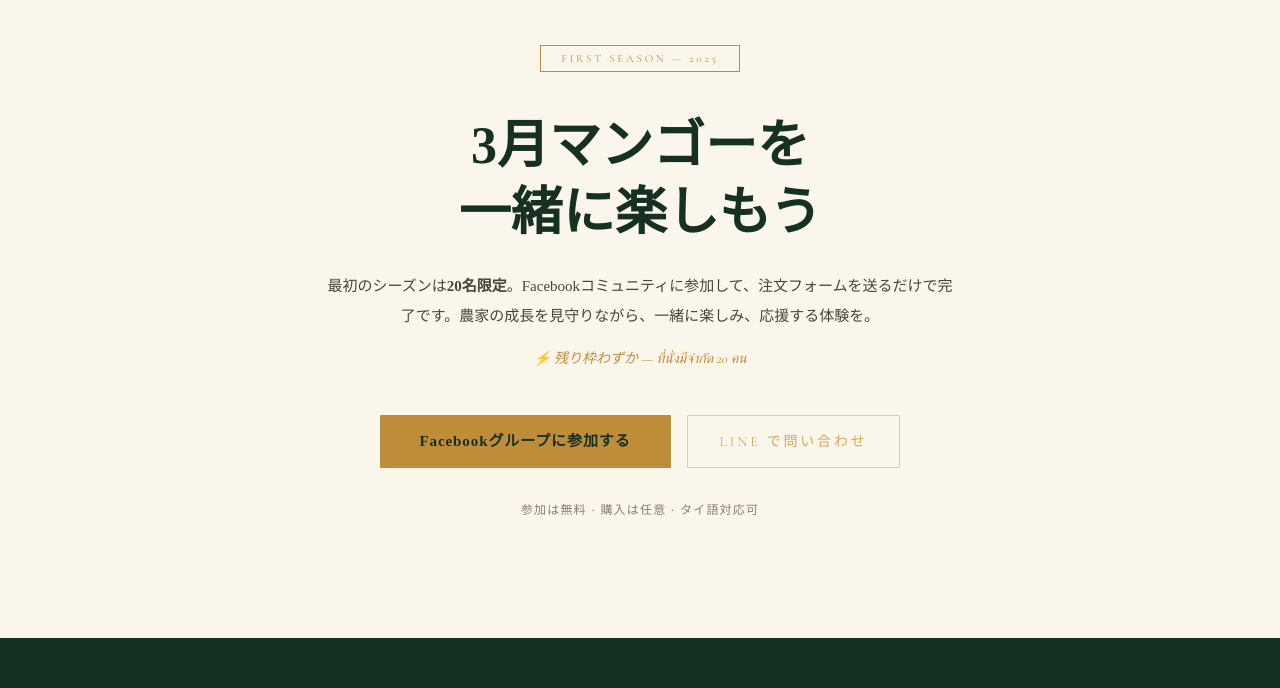
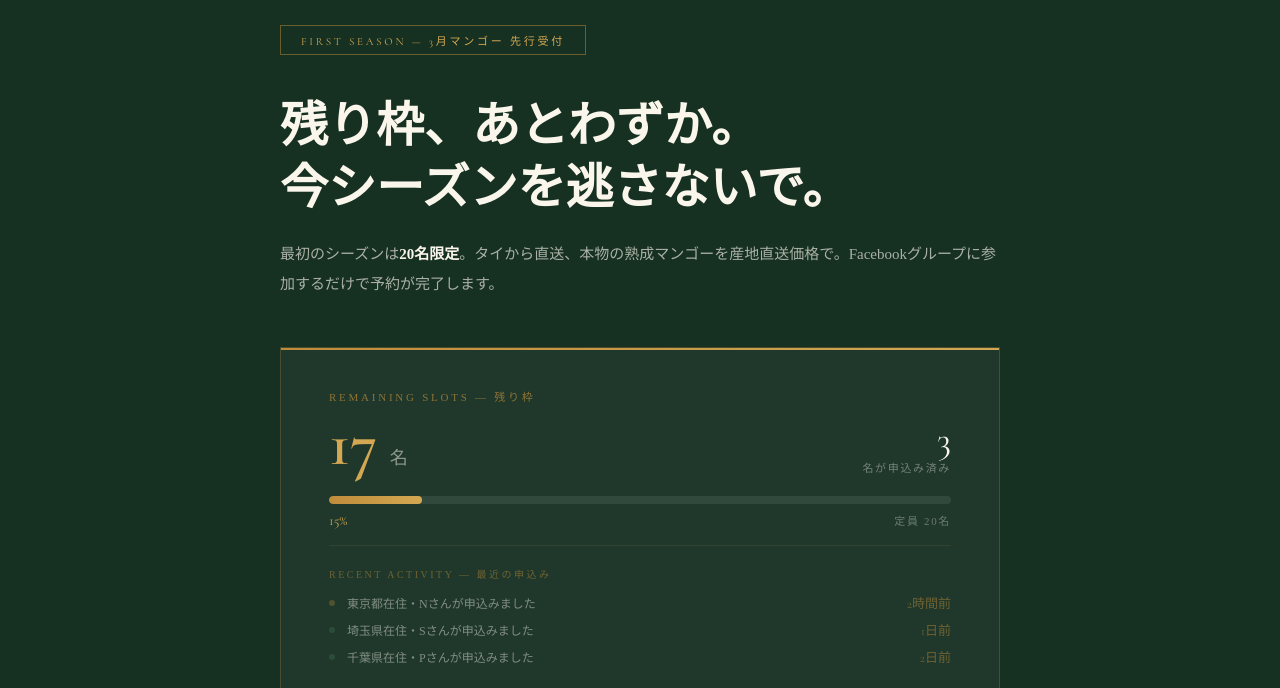
Before and after one commit to hirokazuse/suan-khrob-khrua, a plain HTML site: page index.html in a window 1280 px wide. Shown: the part 5990-6678 px from the top of the page. Drawn offline with nearby package versions, Linux system fonts and the light colour scheme.

Commit message:
Add files via upload

```diff
--- a/index.html
+++ b/index.html
@@ -187,14 +187,51 @@ nav.scrolled { background:rgba(22,48,34,0.96); backdrop-filter:blur(8px); paddin
 }
 
 /* JOIN */
-.join-section { background:var(--cream); padding:120px 40px; text-align:center; }
-.join-inner { max-width:640px; margin:0 auto; }
-.join-badge { display:inline-block; border:1px solid var(--gold); color:var(--gold); font-size:11px; letter-spacing:0.25em; padding:6px 20px; text-transform:uppercase; margin-bottom:40px; font-family:'Cormorant Garamond',serif; }
-.join-title { font-family:'Noto Serif JP',serif; font-size:clamp(32px,5vw,52px); font-weight:700; color:var(--green-ink); line-height:1.3; margin-bottom:24px; }
-.join-sub { font-size:15px; line-height:2; color:var(--text-mid); margin-bottom:16px; }
-.join-limit { font-family:'Cormorant Garamond',serif; font-style:italic; font-size:14px; color:var(--gold); margin-bottom:48px; }
-.join-actions { display:flex; gap:16px; justify-content:center; flex-wrap:wrap; margin-bottom:32px; }
-.join-note { font-size:12px; color:var(--text-faint); letter-spacing:0.1em; }
+.join-section { background:var(--green-ink); padding:100px 40px; }
+.join-inner { max-width:720px; margin:0 auto; }
+.join-badge { display:inline-block; border:1px solid rgba(191,140,58,0.5); color:var(--gold-light); font-size:11px; letter-spacing:0.25em; padding:6px 20px; text-transform:uppercase; margin-bottom:40px; font-family:'Cormorant Garamond',serif; }
+.join-title { font-family:'Noto Serif JP',serif; font-size:clamp(28px,4vw,48px); font-weight:700; color:var(--cream); line-height:1.3; margin-bottom:20px; }
+.join-sub { font-size:15px; line-height:2; color:rgba(251,246,236,0.65); margin-bottom:48px; }
+
+/* クラファン風 募集状況ボックス */
+.募集box { background:rgba(255,255,255,0.04); border:1px solid rgba(191,140,58,0.25); padding:40px 48px; margin-bottom:40px; position:relative; overflow:hidden; }
+.募集box::before { content:''; position:absolute; top:0; left:0; right:0; height:2px; background:linear-gradient(90deg, var(--gold), var(--gold-light)); }
+.募集-header { display:flex; justify-content:space-between; align-items:flex-end; margin-bottom:20px; }
+.募集-main { text-align:left; }
+.募集-label { font-size:11px; letter-spacing:0.25em; color:rgba(191,140,58,0.7); text-transform:uppercase; display:block; margin-bottom:8px; }
+.募集-count { font-family:'Cormorant Garamond',serif; font-size:64px; font-weight:600; color:var(--gold-light); line-height:1; }
+.募集-unit { font-size:18px; color:rgba(251,246,236,0.5); margin-left:8px; }
+.募集-sub { text-align:right; }
+.募集-applied-num { font-family:'Cormorant Garamond',serif; font-size:36px; color:var(--cream); display:block; line-height:1; }
+.募集-applied-label { font-size:11px; letter-spacing:0.15em; color:rgba(251,246,236,0.4); }
+
+/* プログレスバー */
+.progress-wrap { margin-bottom:16px; }
+.progress-track { height:8px; background:rgba(255,255,255,0.08); border-radius:4px; overflow:hidden; }
+.progress-fill { height:100%; background:linear-gradient(90deg, var(--gold), var(--gold-light)); border-radius:4px; transition:width 1.5s cubic-bezier(0.25,1,0.5,1); width:0; }
+.progress-labels { display:flex; justify-content:space-between; margin-top:8px; }
+.progress-pct { font-family:'Cormorant Garamond',serif; font-size:14px; color:var(--gold-light); }
+.progress-cap { font-size:11px; color:rgba(251,246,236,0.35); letter-spacing:0.15em; }
+
+/* 最近の申込みフィード */
+.recent-feed { border-top:1px solid rgba(191,140,58,0.12); padding-top:20px; margin-top:4px; }
+.recent-title { font-size:10px; letter-spacing:0.25em; color:rgba(191,140,58,0.5); text-transform:uppercase; margin-bottom:12px; display:block; }
+.feed-list { display:flex; flex-direction:column; gap:8px; }
+.feed-item { display:flex; align-items:center; gap:12px; font-size:12px; color:rgba(251,246,236,0.45); }
+.feed-dot { width:6px; height:6px; border-radius:50%; background:var(--green-sage); flex-shrink:0; animation:blink 2s ease infinite; }
+.feed-dot.new { background:var(--gold); }
+@keyframes blink { 0%,100%{opacity:1} 50%{opacity:0.3} }
+.feed-time { color:rgba(191,140,58,0.5); margin-left:auto; font-family:'Cormorant Garamond',serif; font-size:13px; }
+
+/* 緊急バナー */
+.urgency-banner { background:rgba(191,140,58,0.12); border:1px solid rgba(191,140,58,0.3); padding:12px 20px; display:flex; align-items:center; gap:12px; margin-bottom:32px; }
+.urgency-icon { font-size:18px; animation:pulse-icon 1.5s ease infinite; }
+@keyframes pulse-icon { 0%,100%{transform:scale(1)} 50%{transform:scale(1.15)} }
+.urgency-text { font-size:13px; color:rgba(251,246,236,0.7); }
+.urgency-text strong { color:var(--gold-light); }
+
+.join-actions { display:flex; gap:16px; justify-content:center; flex-wrap:wrap; margin-bottom:24px; }
+.join-note { font-size:12px; color:rgba(251,246,236,0.3); letter-spacing:0.1em; text-align:center; }
 
 /* FOOTER */
 footer { background:var(--green-ink); padding:56px 40px 40px; }
@@ -589,15 +626,64 @@ footer { background:var(--green-ink); padding:56px 40px 40px; }
 <!-- JOIN -->
 <section class="join-section" id="join">
   <div class="join-inner reveal">
-    <div class="join-badge">First Season — 2025</div>
-    <h2 class="join-title">3月マンゴーを<br>一緒に楽しもう</h2>
-    <p class="join-sub">最初のシーズンは<strong>20名限定</strong>。Facebookコミュニティに参加して、注文フォームを送るだけで完了です。農家の成長を見守りながら、一緒に楽しみ、応援する体験を。</p>
-    <p class="join-limit">⚡ 残り枠わずか — ที่นั่งมีจำกัด 20 คน</p>
+    <div class="join-badge">First Season — 3月マンゴー 先行受付</div>
+    <h2 class="join-title">残り枠、あとわずか。<br>今シーズンを逃さないで。</h2>
+    <p class="join-sub">
+      最初のシーズンは<strong style="color:var(--cream);">20名限定</strong>。タイから直送、本物の熟成マンゴーを産地直送価格で。Facebookグループに参加するだけで予約が完了します。
+    </p>
+
+    <!-- 募集状況ボックス（ここの数字だけ更新すればOK） -->
+    <div class="募集box">
+      <div class="募集-header">
+        <div class="募集-main">
+          <span class="募集-label">Remaining Slots — 残り枠</span>
+          <!-- ↓ この数字だけ書き換えて更新 -->
+          <div>
+            <span class="募集-count" id="remaining">17</span>
+            <span class="募集-unit">名</span>
+          </div>
+        </div>
+        <div class="募集-sub">
+          <!-- ↓ 申込済み人数もここを書き換え -->
+          <span class="募集-applied-num" id="applied">3</span>
+          <span class="募集-applied-label">名が申込み済み</span>
+        </div>
+      </div>
+
+      <!-- プログレスバー -->
+      <div class="progress-wrap">
+        <div class="progress-track">
+          <!-- data-pct を申込数/20×100 で更新 -->
+          <div class="progress-fill" id="progress-fill" data-pct="15"></div>
+        </div>
+        <div class="progress-labels">
+          <span class="progress-pct" id="progress-pct">15%</span>
+          <span class="progress-cap">定員 20名</span>
+        </div>
+      </div>
+
+      <!-- 最近の申込みフィード（手動で更新） -->
+      <div class="recent-feed">
+        <span class="recent-title">Recent Activity — 最近の申込み</span>
+        <div class="feed-list">
+          <div class="feed-item"><span class="feed-dot new"></span>東京都在住・Nさんが申込みました<span class="feed-time">2時間前</span></div>
+          <div class="feed-item"><span class="feed-dot"></span>埼玉県在住・Sさんが申込みました<span class="feed-time">1日前</span></div>
+          <div class="feed-item"><span class="feed-dot"></span>千葉県在住・Pさんが申込みました<span class="feed-time">2日前</span></div>
+        </div>
+      </div>
+    </div>
+
+    <!-- 緊急バナー -->
+    <div class="urgency-banner">
+      <span class="urgency-icon">⚡</span>
+      <p class="urgency-text">締め切りは<strong>3月末</strong>。タイからの入荷数量は限定のため、定員に達し次第受付終了します。</p>
+    </div>
+
     <div class="join-actions">
-      <a href="https://www.facebook.com/" target="_blank" class="btn-primary">Facebookグループに参加する</a>
+      <a href="https://www.facebook.com/" target="_blank" class="btn-primary">今すぐ申込む — สมัครเลย</a>
       <a href="https://line.me/" target="_blank" class="btn-ghost">LINE で問い合わせ</a>
     </div>
-    <p class="join-note">参加は無料 · 購入は任意 · タイ語対応可</p>
+    <p class="join-note">参加は無料 · 購入は任意 · タイ語対応可 · ที่นั่งมีจำกัด</p>
   </div>
 </section>
 
@@ -614,8 +700,27 @@ footer { background:var(--green-ink); padding:56px 40px 40px; }
 <script>
   const nav = document.getElementById('nav');
   window.addEventListener('scroll', () => { nav.classList.toggle('scrolled', window.scrollY > 60); });
-  const obs = new IntersectionObserver(entries => entries.forEach(e => { if(e.isIntersecting) e.target.classList.add('visible'); }), { threshold:0.1 });
+
+  // Reveal on scroll
+  const obs = new IntersectionObserver(entries => entries.forEach(e => {
+    if(e.isIntersecting) e.target.classList.add('visible');
+  }), { threshold:0.1 });
   document.querySelectorAll('.reveal').forEach(el => obs.observe(el));
+
+  // プログレスバー — 見えたらアニメーション
+  const fill = document.getElementById('progress-fill');
+  if(fill) {
+    const pct = fill.dataset.pct || 0;
+    const barObs = new IntersectionObserver(entries => {
+      entries.forEach(e => {
+        if(e.isIntersecting) {
+          fill.style.width = pct + '%';
+          barObs.disconnect();
+        }
+      });
+    }, { threshold:0.5 });
+    barObs.observe(fill);
+  }
 </script>
 </body>
 </html>
```
